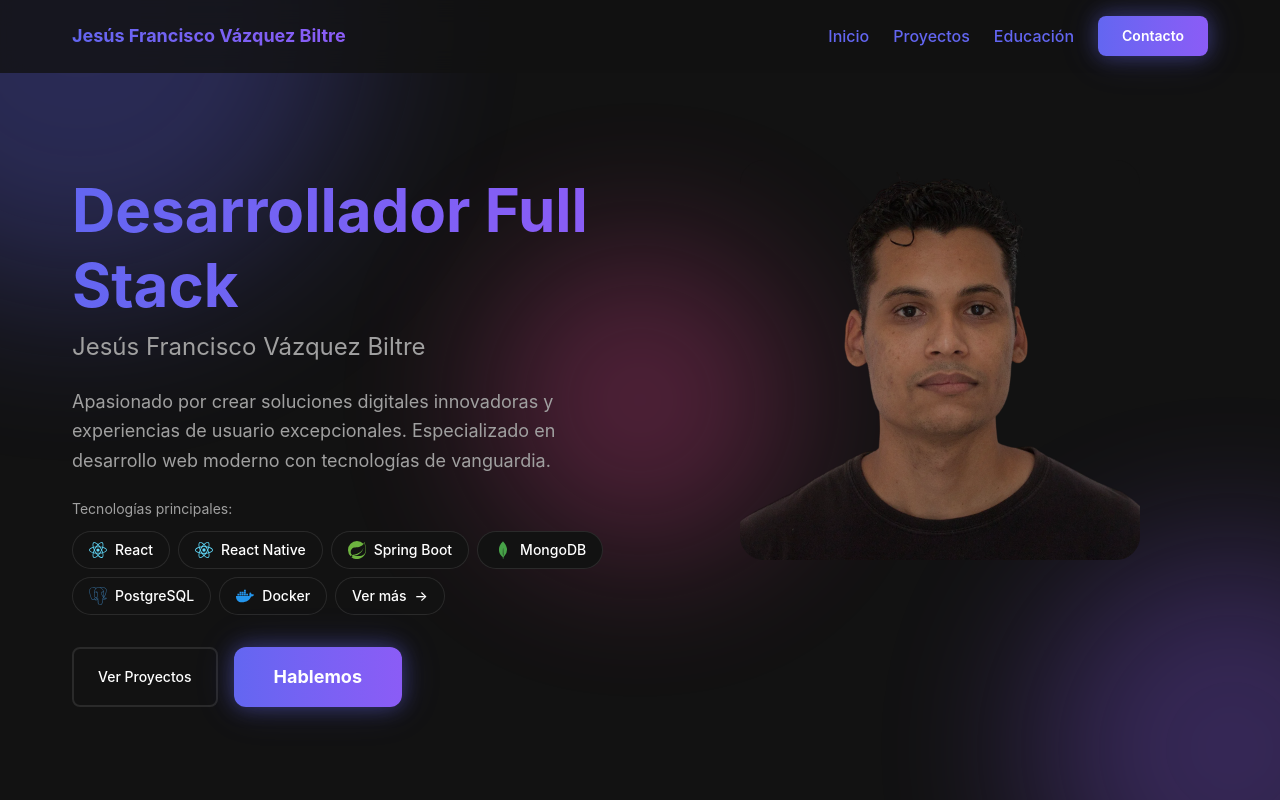
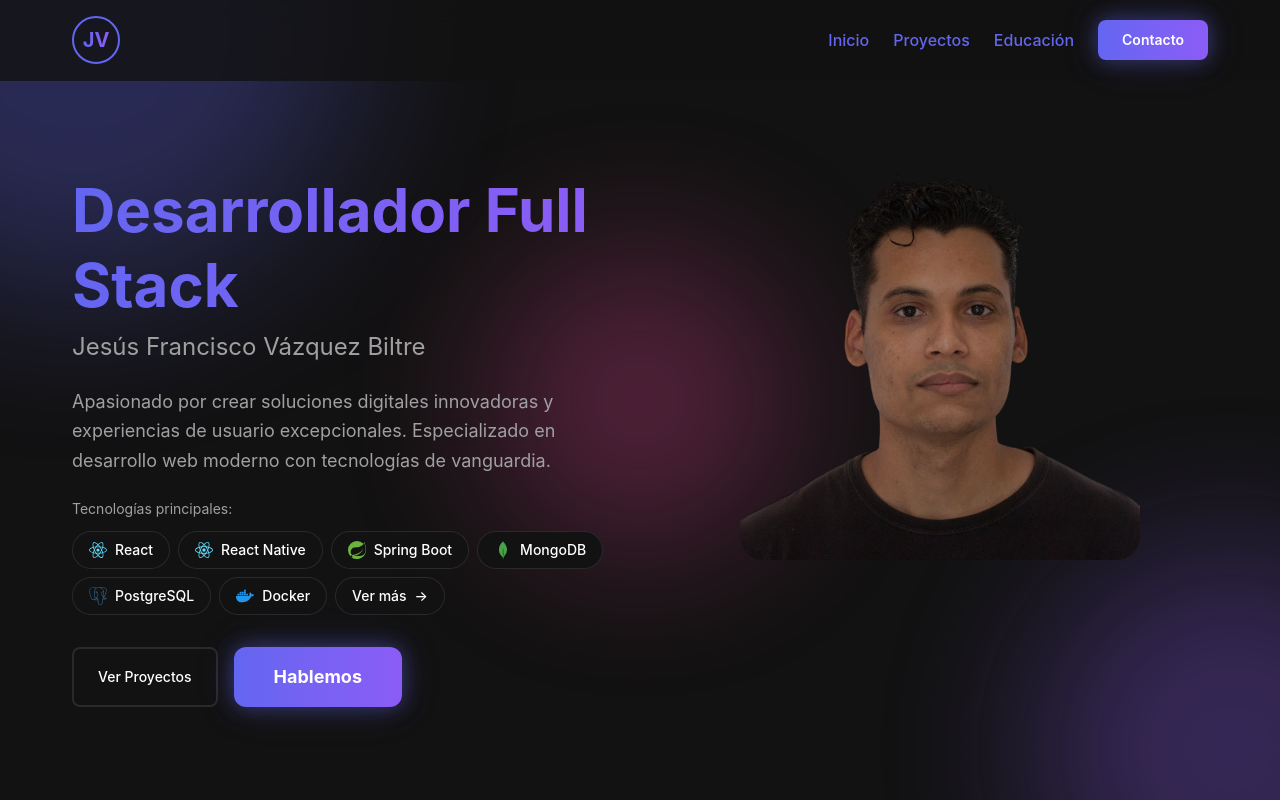
Before and after one commit to jesusfvb/portfolio, a React (Vite) app: page / in a window 1280 px wide. Shown: the top 800 px of the page. Built offline with nearby package versions, Linux system fonts and the light colour scheme.

Commit message:
refactor(header): Revamp header styling and update name display to initials for a modernized look and improved user interaction closes #5

```diff
--- a/src/presentation/components/layout/header/Header.tsx
+++ b/src/presentation/components/layout/header/Header.tsx
@@ -42,10 +42,20 @@ const Header = ({ onOpenSkillsModal }: HeaderProps) => {
       <div className="container">
         <div className="flex justify-between items-center py-4">
           <div
-            className="text-2xl md:text-lg font-bold bg-linear-to-r from-[#6366f1] to-[#8b5cf6] bg-clip-text text-transparent cursor-pointer transition-transform duration-300 hover:scale-[1.02] whitespace-nowrap"
+            className="w-10 h-10 md:w-12 md:h-12 rounded-full border-2 border-[#6366f1] flex items-center justify-center text-lg md:text-xl font-bold cursor-pointer transition-all duration-300 hover:scale-110 hover:border-[#8b5cf6] hover:shadow-[0_0_15px_rgba(99,102,241,0.5)]"
             onClick={() => scrollToSection("hero")}
           >
-            <span>Jesús Francisco Vázquez Biltre</span>
+            <span
+              className="font-bold"
+              style={{
+                background: 'linear-gradient(to right, #6366f1, #8b5cf6)',
+                WebkitBackgroundClip: 'text',
+                WebkitTextFillColor: 'transparent',
+                backgroundClip: 'text',
+              }}
+            >
+              JV
+            </span>
           </div>
 
           {/* Desktop Navigation */}
```
